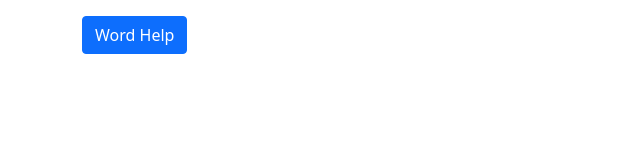
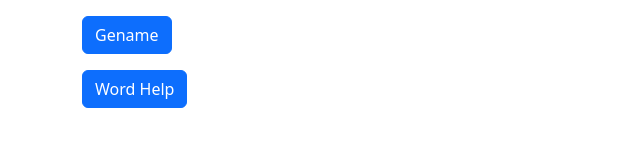
Before and after one commit to davsegar/davsegar.github.io, a plain HTML site: page index.html in a window 1280 px wide. Shown: the whole page, without its empty margins (0-640 px from the left). Drawn offline with nearby package versions, Linux system fonts and the light colour scheme.

Commit message:
Update index.html

```diff
--- a/index.html
+++ b/index.html
@@ -3,13 +3,16 @@
 <head>
 	<meta charset="utf-8">
 	<meta name="viewport" content="width=device-width, initial-scale=1">
-	<link href="https://cdn.jsdelivr.net/npm/bootstrap@5.1.3/dist/css/bootstrap.min.css" rel="stylesheet" integrity="sha384-1BmE4kWBq78iYhFldvKuhfTAU6auU8tT94WrHftjDbrCEXSU1oBoqyl2QvZ6jIW3" crossorigin="anonymous">
-	<title></title>
+	<link href="https://cdn.jsdelivr.net/npm/bootstrap@5.3.3/dist/css/bootstrap.min.css" rel="stylesheet" integrity="sha384-QWTKZyjpPEjISv5WaRU9OFeRpok6YctnYmDr5pNlyT2bRjXh0JMhjY6hW+ALEwIH" crossorigin="anonymous">
+	<title>Menu</title>
 </head>
 <body>
 	<div class="container mt-3">
+		<a class="btn btn-primary" href="/gename/gename.html" role="link">Gename</a>
+	</div>
+	<div class="container mt-3">
 		<a class="btn btn-primary" href="/wordhelp/index.html" role="link">Word Help</a>
 	</div>
-	<script src="https://cdn.jsdelivr.net/npm/bootstrap@5.1.3/dist/js/bootstrap.bundle.min.js" integrity="sha384-ka7Sk0Gln4gmtz2MlQnikT1wXgYsOg+OMhuP+IlRH9sENBO0LRn5q+8nbTov4+1p" crossorigin="anonymous"></script>
+	<script src="https://cdn.jsdelivr.net/npm/bootstrap@5.3.3/dist/js/bootstrap.bundle.min.js" integrity="sha384-YvpcrYf0tY3lHB60NNkmXc5s9fDVZLESaAA55NDzOxhy9GkcIdslK1eN7N6jIeHz" crossorigin="anonymous"></script>
 </body>
 </html>
```
